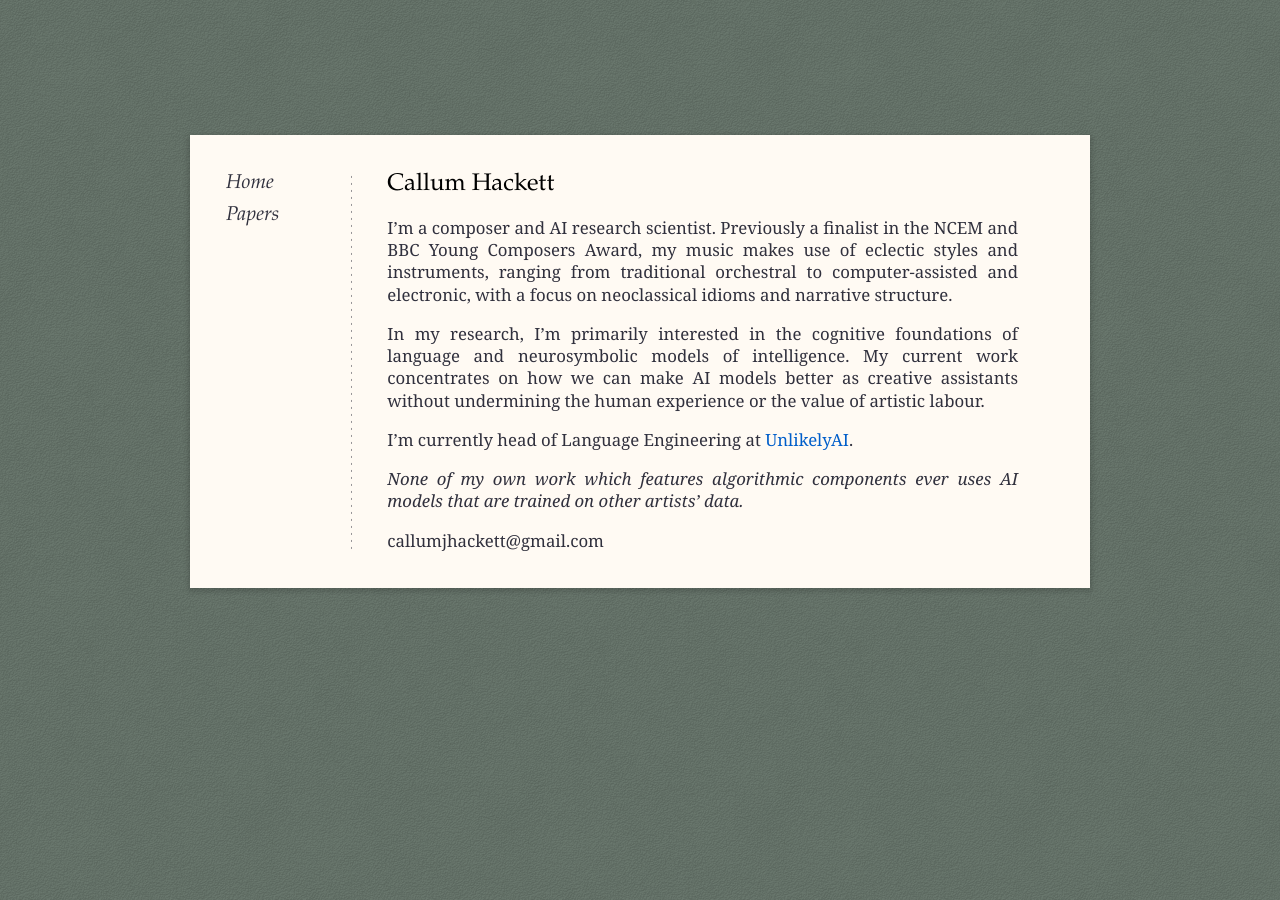
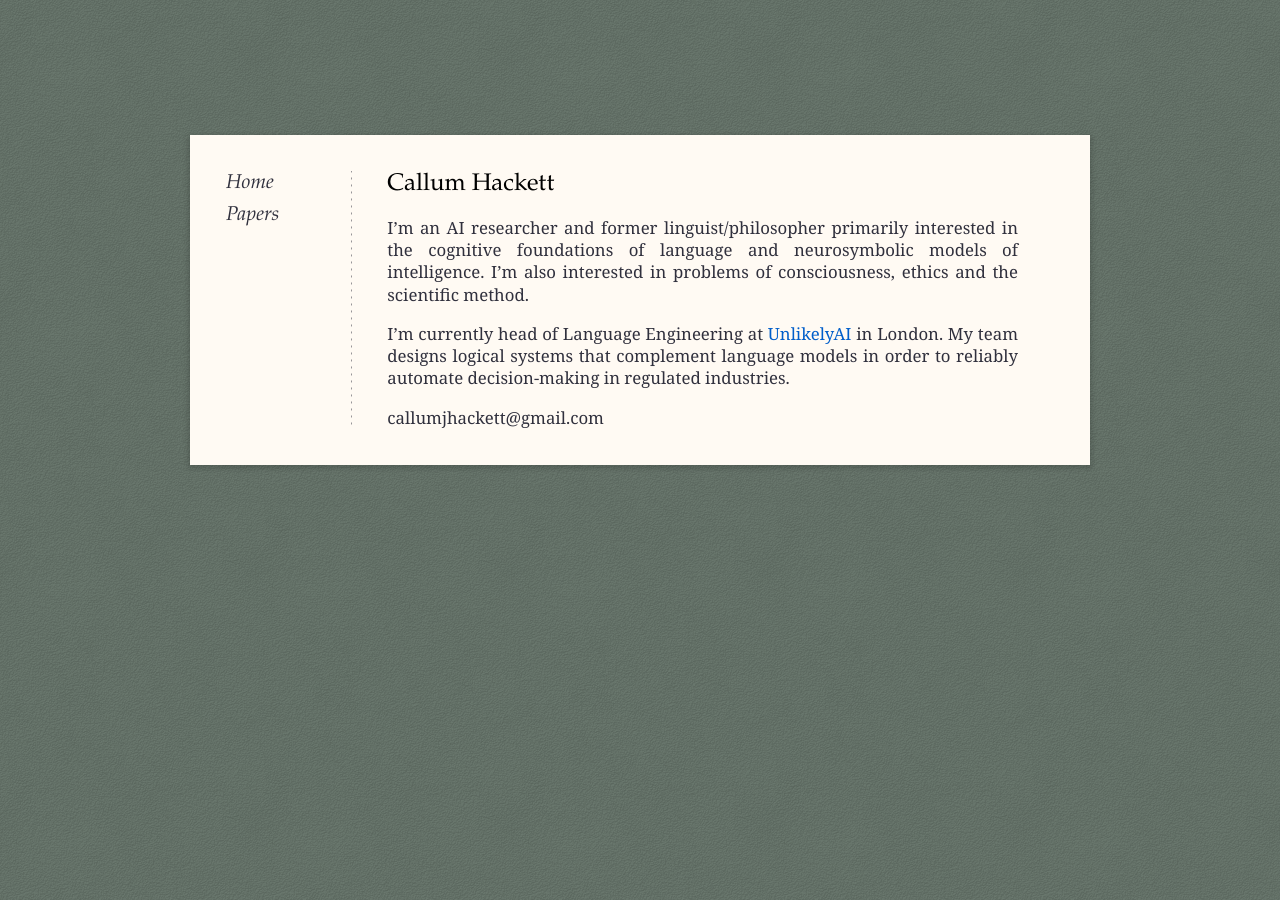
Before and after one commit to callumhackett/callumhackett.github.io, a Jekyll site: the page built from index.md, in a window 1280 px wide. Built offline with Jekyll 4.4.1, drawn with Linux system fonts in a browser that asks for light colours; some web fonts are replaced.

Commit message:
updated intro

```diff
--- a/index.md
+++ b/index.md
@@ -4,12 +4,8 @@ title: Home
 ---
 # Callum Hackett
 
-I'm a composer and AI research scientist. Previously a finalist in the NCEM and BBC Young Composers Award, my music makes use of eclectic styles and instruments, ranging from traditional orchestral to computer-assisted and electronic, with a focus on neoclassical idioms and narrative structure.
+I'm an AI researcher and former linguist/philosopher primarily interested in the cognitive foundations of language and neurosymbolic models of intelligence. I'm also interested in problems of consciousness, ethics and the scientific method.
 
-In my research, I'm primarily interested in the cognitive foundations of language and neurosymbolic models of intelligence. My current work concentrates on how we can make AI models better as creative assistants without undermining the human experience or the value of artistic labour.
-
-I'm currently head of Language Engineering at [UnlikelyAI](https://www.unlikely.ai/).
-
-*None of my own work which features algorithmic components ever uses AI models that are trained on other artists' data.*
+I'm currently head of Language Engineering at [UnlikelyAI](https://www.unlikely.ai/) in London. My team designs logical systems that complement language models in order to reliably automate decision-making in regulated industries.
 
 callumjhackett@gmail.com
```
